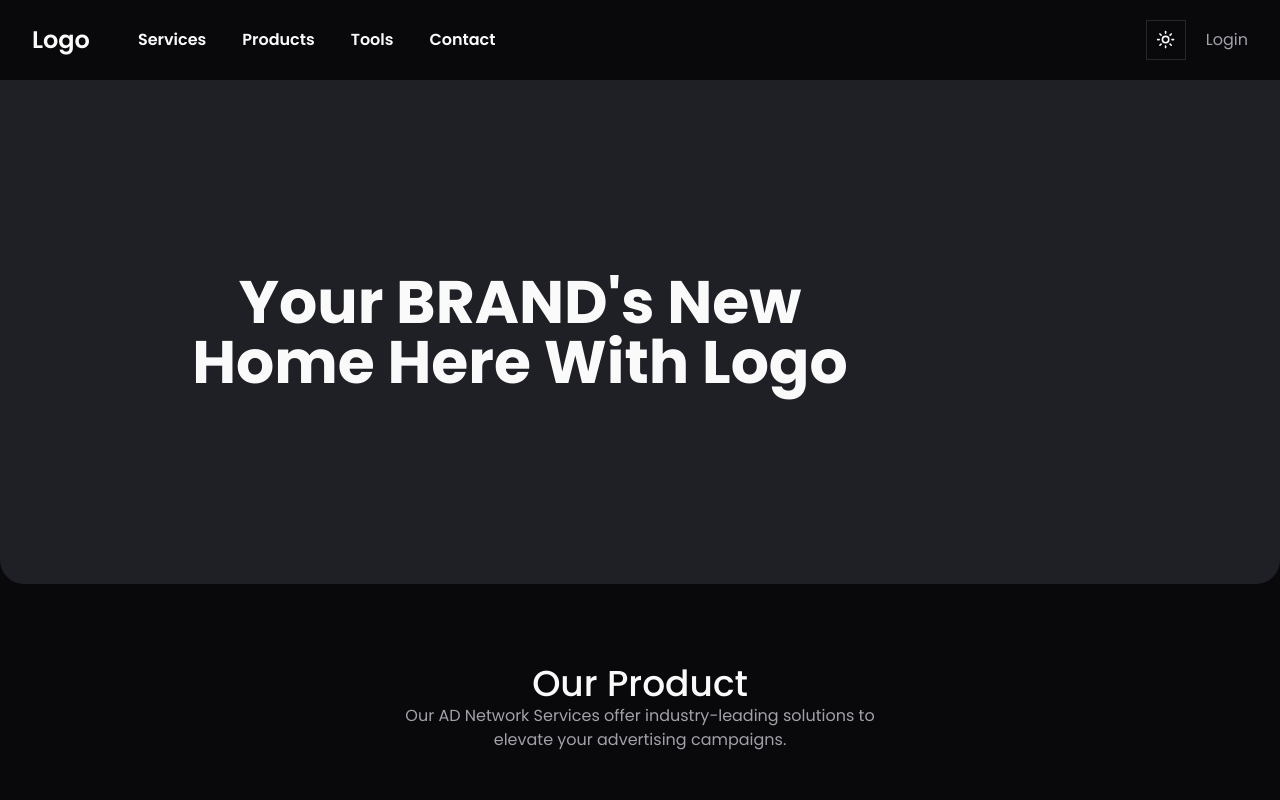
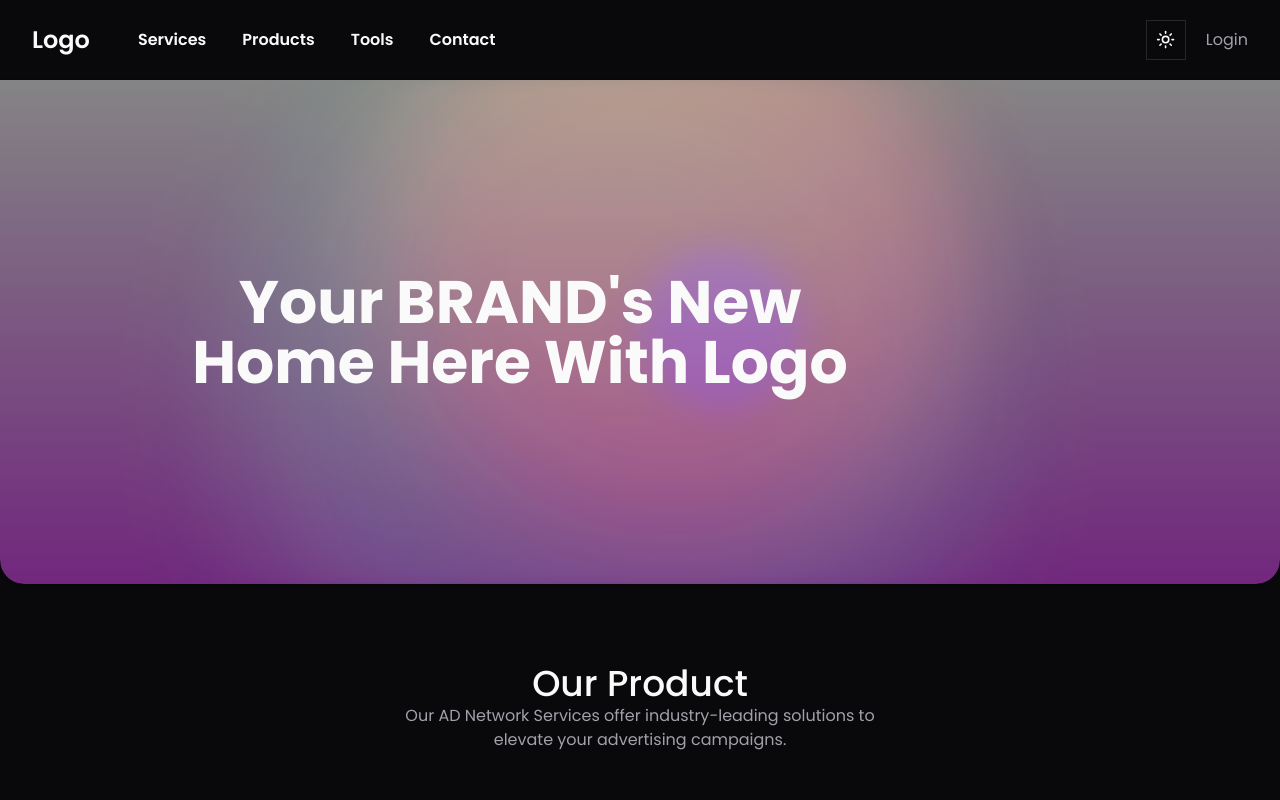
Before and after one commit to StepAsideLiL/effects, a Next.js app: page /home-pages/02 in a window 1280 px wide. Shown: the top 800 px of the page. Built offline with nearby package versions, Linux system fonts and the light colour scheme.

Commit message:
create: glowing-blur-background and add to banner

```diff
--- a/app/(home-page-design)/home-pages/02/_sections/banner.tsx
+++ b/app/(home-page-design)/home-pages/02/_sections/banner.tsx
@@ -1,8 +1,11 @@
 import Balancer from "react-wrap-balancer";
+import GlowingBlurBackground from "../_uis/glowing-blur-background";
 
 export default function Banner() {
   return (
-    <section className="container rounded-b-3xl bg-slate-400/15 py-48">
+    <section className="container relative overflow-hidden rounded-b-3xl py-48 drop-shadow">
+      <GlowingBlurBackground />
+
       <div className="mx-auto max-w-4xl">
         <Balancer className="text-center text-6xl font-bold" as="h1">
           Your BRAND&apos;s New Home Here With Logo
--- /dev/null
+++ b/app/(home-page-design)/home-pages/02/_uis/glowing-blur-background.tsx
@@ -0,0 +1,46 @@
+"use client";
+
+import { motion } from "framer-motion";
+
+export default function GlowingBlurBackground() {
+  const Position = -384 / 2;
+
+  return (
+    <>
+      <div className="absolute inset-0 -z-30 h-full w-full bg-gradient-to-t from-fuchsia-500/50 to-white/50 backdrop-blur"></div>
+      <motion.div
+        initial={{ x: Position + 50, y: Position + 30, scale: 1 }}
+        animate={{
+          x: [Position + 50, Position - 50, Position + 30, Position + 50],
+          y: [Position + 30, Position - 80, Position - 90, Position + 30],
+          scale: [1, 0.5, 1.5, 1],
+        }}
+        transition={{ duration: 10, repeat: Infinity }}
+        style={{ mixBlendMode: "difference" }}
+        className="absolute left-1/2 top-1/2 -z-40 size-96 rounded-full bg-red-700 opacity-40 blur-2xl"
+      ></motion.div>
+      <motion.div
+        initial={{ x: Position - 50, y: Position - 30, scale: 0.7 }}
+        animate={{
+          x: [Position - 50, Position + 50, Position - 30, Position - 50],
+          y: [Position - 30, Position - 80, Position + 90, Position - 30],
+          scale: [0.7, 0.3, 2, 0.7],
+        }}
+        transition={{ duration: 10, repeat: Infinity }}
+        style={{ mixBlendMode: "difference" }}
+        className="absolute left-1/2 top-1/2 -z-40 size-96 rounded-full bg-green-700 opacity-40 blur-2xl"
+      ></motion.div>
+      <motion.div
+        initial={{ x: Position + 10, y: Position + 50, scale: 1.3 }}
+        animate={{
+          x: [Position + 10, Position - 10, Position + 90, Position + 10],
+          y: [Position + 50, Position - 80, Position - 10, Position + 50],
+          scale: [1.3, 1.7, 0.3, 1.3],
+        }}
+        transition={{ duration: 10, repeat: Infinity }}
+        style={{ mixBlendMode: "difference" }}
+        className="absolute left-1/2 top-1/2 -z-40 size-96 rounded-full bg-blue-700 opacity-40 blur-2xl"
+      ></motion.div>
+    </>
+  );
+}
```
